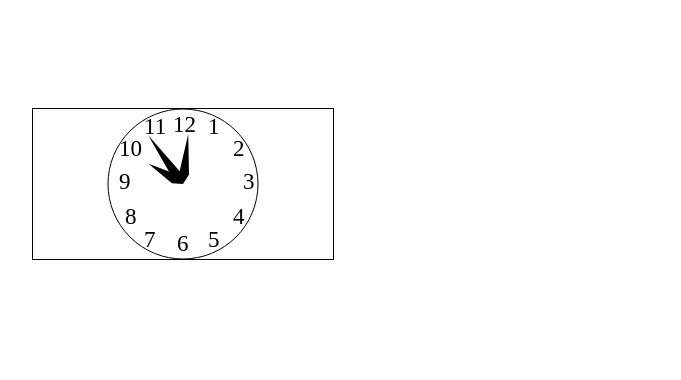
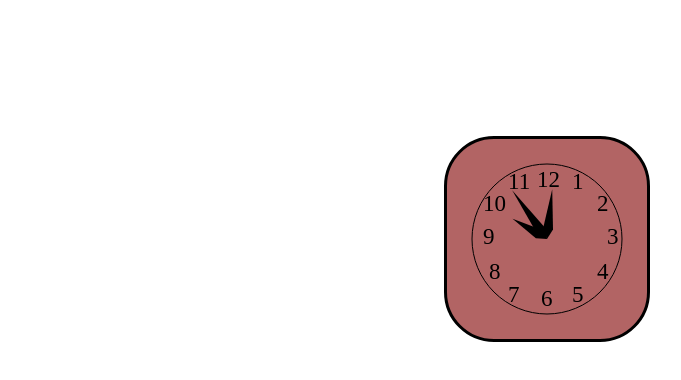
Before and after one commit to aryanshara41/Analog-Watch, a plain HTML site: page index.html in a window 1280 px wide. Shown: the whole page, without its empty margins (76-757 px from the left). Drawn offline with Linux system fonts and the light colour scheme.

Commit message:
Third commit

```diff
--- a/script.js
+++ b/script.js
@@ -3,6 +3,8 @@ setInterval(() => {
     document.body.innerHTML = "";
     var child = document.createElement("canvas");
     child.setAttribute("id", "canvas");
+    child.height = 200;
+    child.width = 200;
     var ctx = child.getContext("2d");
 
     let x = child.width / 2;
--- a/style.css
+++ b/style.css
@@ -1,9 +1,11 @@
 #canvas{
-    border: 1px solid black;
+    border: 3px solid black;
+    background-color: rgb(178, 100, 100);
+    border-radius: 50px;
 }
 
 body{
     align-items: center;
     justify-content: center;
-    padding: 100px;
+    padding: 10% 40% 0% 40%;
 }
```
